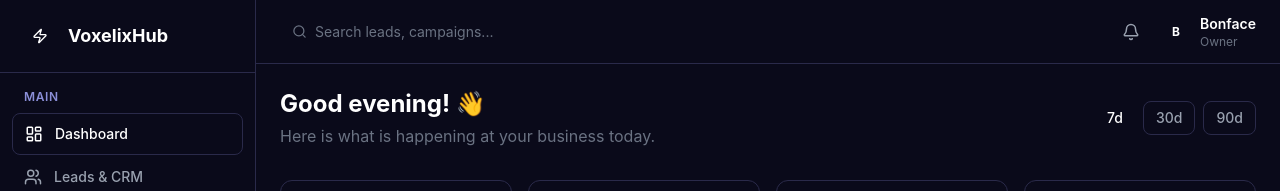
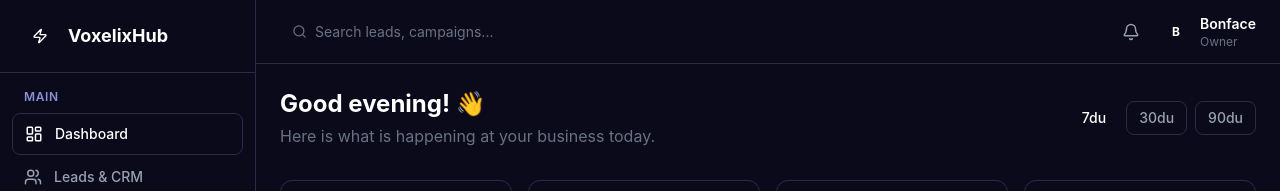
Before and after one commit to BonfaceRo/voxelixhub-frontend, a Next.js app: page /dashboard in a window 1280 px wide. Shown: the top 191 px of the page. Built offline with nearby package versions, Linux system fonts and the light colour scheme.

Commit message:
Fix greeting

```diff
--- a/app/dashboard/page.tsx
+++ b/app/dashboard/page.tsx
@@ -86,7 +86,7 @@ function StatCard({ icon: Icon, label, value, trend, color }: {
 }
 
 export default function DashboardPage() {
-  const [greeting, setGreeting] = useState('Welcome');
+  const [greeting, setGreeting] = useState('');
   const [userName, setUserName] = useState('');
   const [timeRange, setTimeRange] = useState('7d');
 
@@ -119,7 +119,7 @@ export default function DashboardPage() {
                   : 'bg-dark-300 border border-dark-100 text-gray-400 hover:text-white'
               }`}
             >
-              {r}
+              {r}u
             </button>
           ))}
         </div>
```
